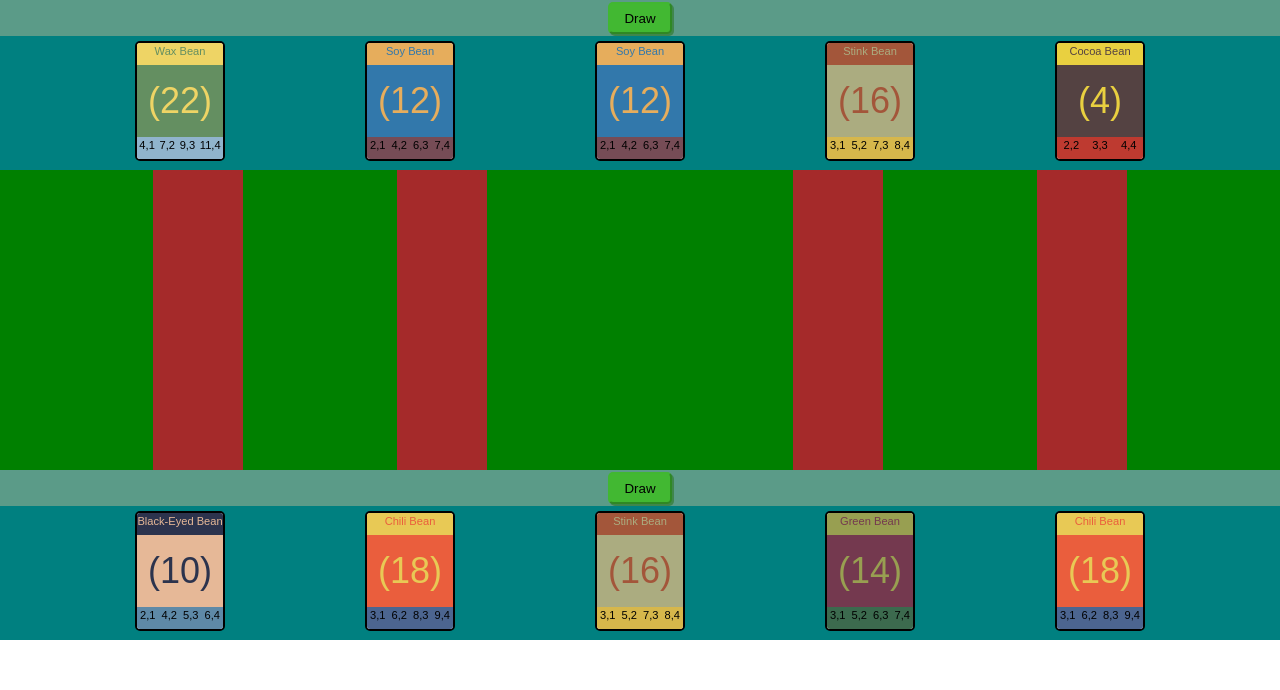
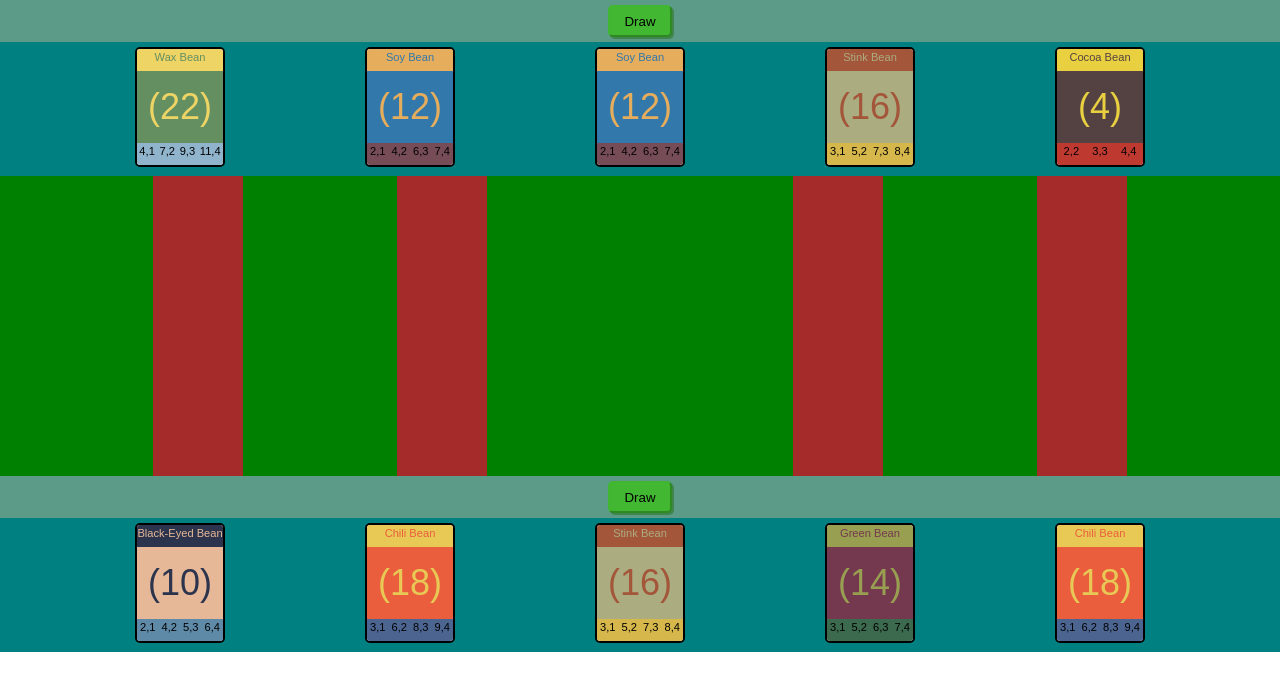
Before and after one commit to fahslaj/beans, a React (Create React App) app: page / in a window 1280 px wide. Shown: the top 690 px of the page. Built offline with nearby package versions, Linux system fonts and the light colour scheme; the HTML template or start-up script is replaced by a standard one.

Commit message:
Add margin for action buttons

```diff
--- a/src/components/Player-Actions.scss
+++ b/src/components/Player-Actions.scss
@@ -7,3 +7,8 @@
 
   background-color: $actions-bar-color;
 }
+
+.Player-Actions .Primary-Button {
+  margin-top: 5px;
+  margin-bottom: 5px;
+}
```
